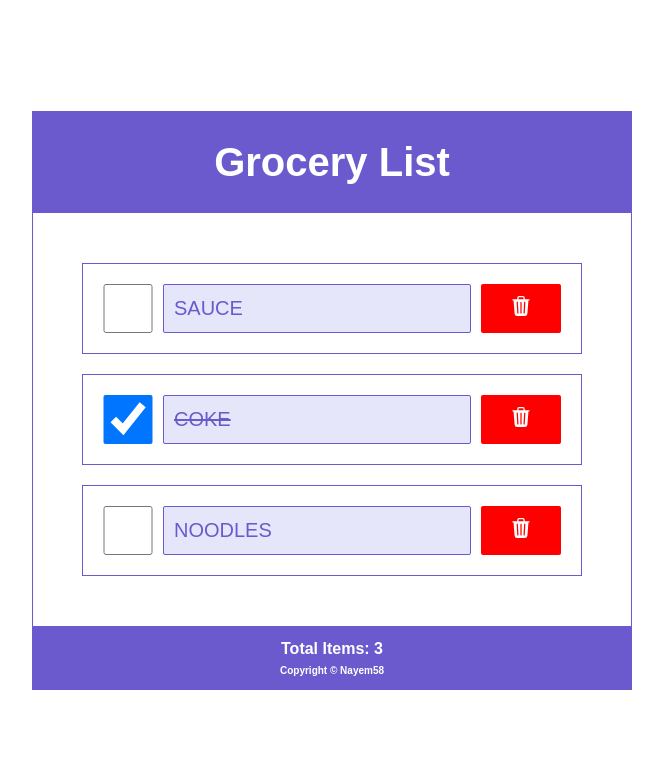
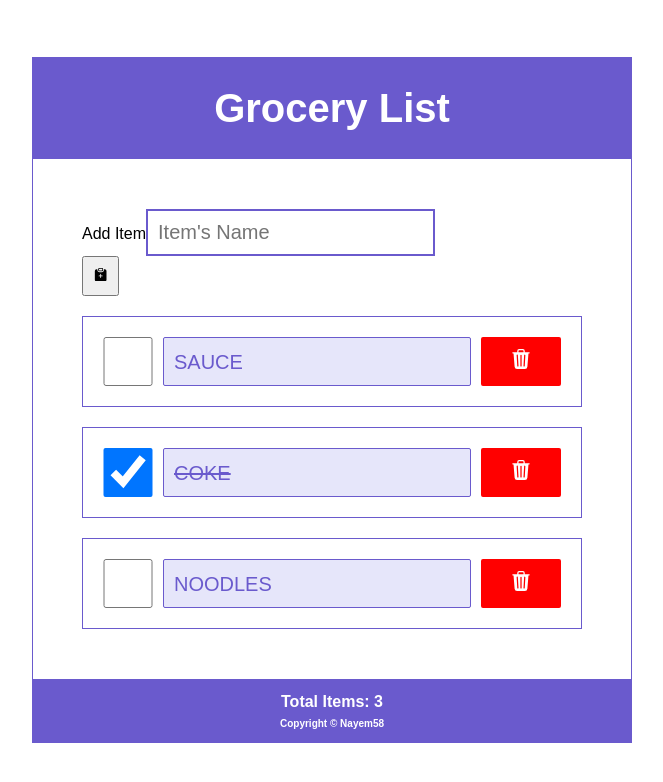
Before and after one commit to Nayem58/groceries-list, a React (Vite) app: page / in a window 1280 px wide. Shown: the top 782 px of the page, without its empty margins (308-971 px from the left). Built offline with nearby package versions, Linux system fonts and the light colour scheme.

Commit message:
adding data from the form

```diff
--- a/src/App.jsx
+++ b/src/App.jsx
@@ -1,5 +1,6 @@
 import Header from "./layouts/Header";
 import Block from "./layouts/Block";
+import Form from "./components/Form";
 import List from "./components/List";
 import Footer from "./layouts/Footer";
 import { useState } from "react";
@@ -23,16 +24,43 @@ function App() {
     },
   ]);
 
+  const setAndSaveItems = (newItems) => {
+    setItems(newItems);
+    localStorage.setItem("shoppingList", JSON.stringify(newItems));
+  };
+
   const handleChecked = (id) => {
     const listItems = items.map((item) =>
       item.id === id ? { ...item, checked: !item.checked } : item
     );
-    setItems(listItems);
+    setAndSaveItems(listItems);
   };
 
   const handleDelete = (id) => {
     const listItems = items.filter((item) => item.id !== id);
-    setItems(listItems);
+    setAndSaveItems(listItems);
+  };
+
+  const [newInput, setNewInput] = useState("");
+
+  const addItem = (item) => {
+    const id = items.length ? items[items.length - 1].id + 1 : 1;
+    const addNewItem = {
+      id,
+      checked: false,
+      item,
+    };
+
+    const listItems = [...items, addNewItem];
+    setAndSaveItems(listItems);
+  };
+
+  const handleSetNewInput = (e) => {
+    e.preventDefault();
+
+    if (!newInput) return; // if blank or undefined is submitted, the function will exit out
+    addItem(newInput);
+    setNewInput("");
   };
 
   return (
@@ -40,6 +68,12 @@ function App() {
       <Header headerTxt="Grocery List" />
       <main>
         <Block>
+          <Form
+            className="mb-20px"
+            newInput={newInput}
+            setNewInput={setNewInput}
+            handleSetNewInput={handleSetNewInput}
+          />
           {items.length ? (
             <List
               items={items}
--- /dev/null
+++ b/src/components/Form.jsx
@@ -0,0 +1,26 @@
+import { BsFillClipboardPlusFill } from "react-icons/bs";
+
+function Form({ className, newInput, setNewInput, handleSetNewInput }) {
+  return (
+    <form className={`add-item-form ${className}`} onSubmit={handleSetNewInput}>
+      <div className="input-group">
+        <label htmlFor="add-item">Add Item</label>
+        <input
+          type="text"
+          name="add-item"
+          id="add-item"
+          placeholder="Item's Name"
+          autoFocus
+          required
+          value={newInput}
+          onChange={(e) => setNewInput(e.target.value)}
+        />
+      </div>
+      <button className="btn" aria-label="Add Item">
+        <BsFillClipboardPlusFill />
+      </button>
+    </form>
+  );
+}
+
+export default Form;
--- a/src/components/ListItem.jsx
+++ b/src/components/ListItem.jsx
@@ -13,8 +13,12 @@ function ListItem({ item, handleChecked, handleDelete }) {
       <label className="label" htmlFor={item.item}>
         {item.item.toUpperCase()}
       </label>
-      <button className="btn btn--delete" onClick={() => handleDelete(item.id)}>
-        <BsFillTrash3Fill aria-label={`Delete: ${item.item}`} />
+      <button
+        className="btn btn--delete"
+        onClick={() => handleDelete(item.id)}
+        aria-label={`Delete: ${item.item}`}
+      >
+        <BsFillTrash3Fill />
       </button>
     </li>
   );
--- a/src/index.css
+++ b/src/index.css
@@ -159,6 +159,29 @@ input[type="checkbox"] {
   margin-right: 10px;
 }
 
+.mt-20px {
+  margin-top: 20px;
+}
+
+.mb-20px {
+  margin-bottom: 20px;
+}
+
+.ml-20px {
+  margin-left: 20px;
+}
+
+.mr-20px {
+  margin-right: 20px;
+}
+
+.add-item-form {
+  width: 100%;
+  max-width: 500px;
+  margin-left: auto;
+  margin-right: auto;
+}
+
 .groceries-list {
   width: 100%;
   max-width: 500px;
```
